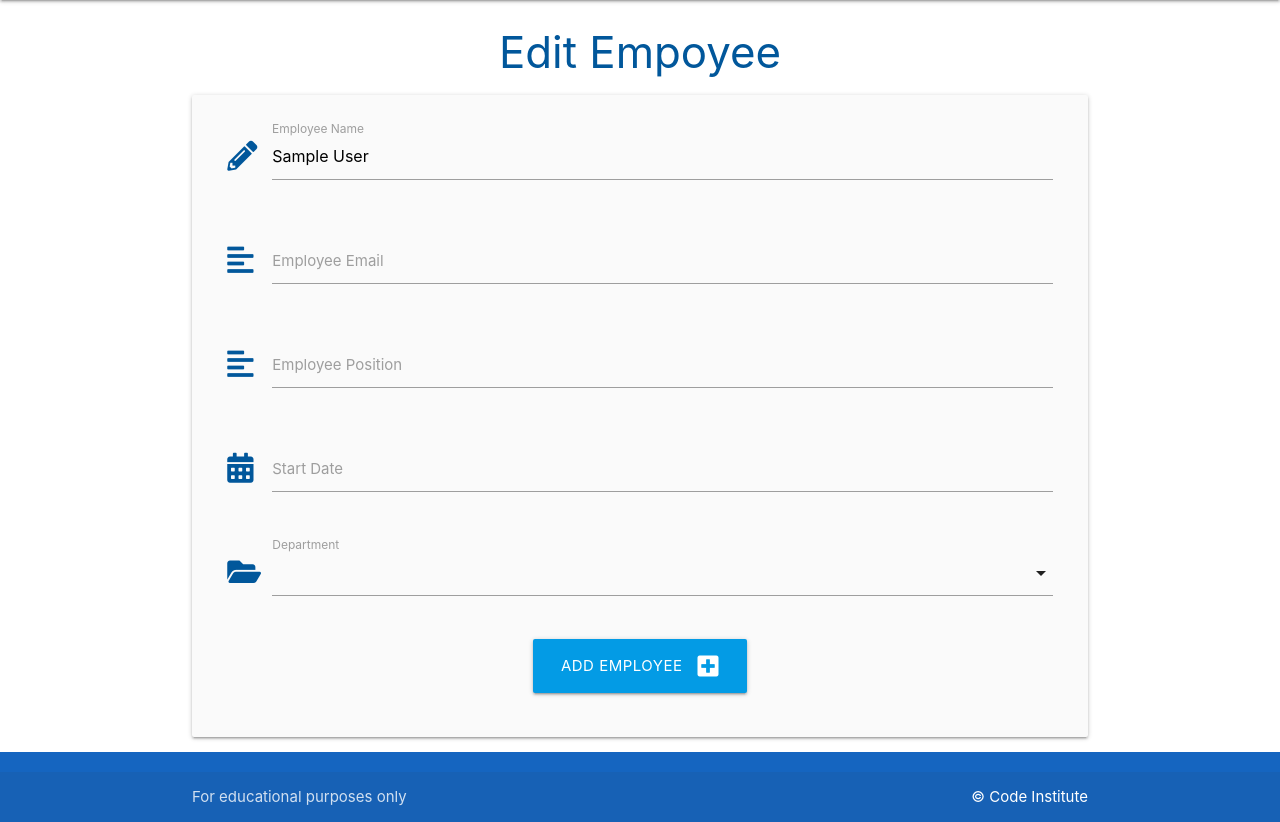
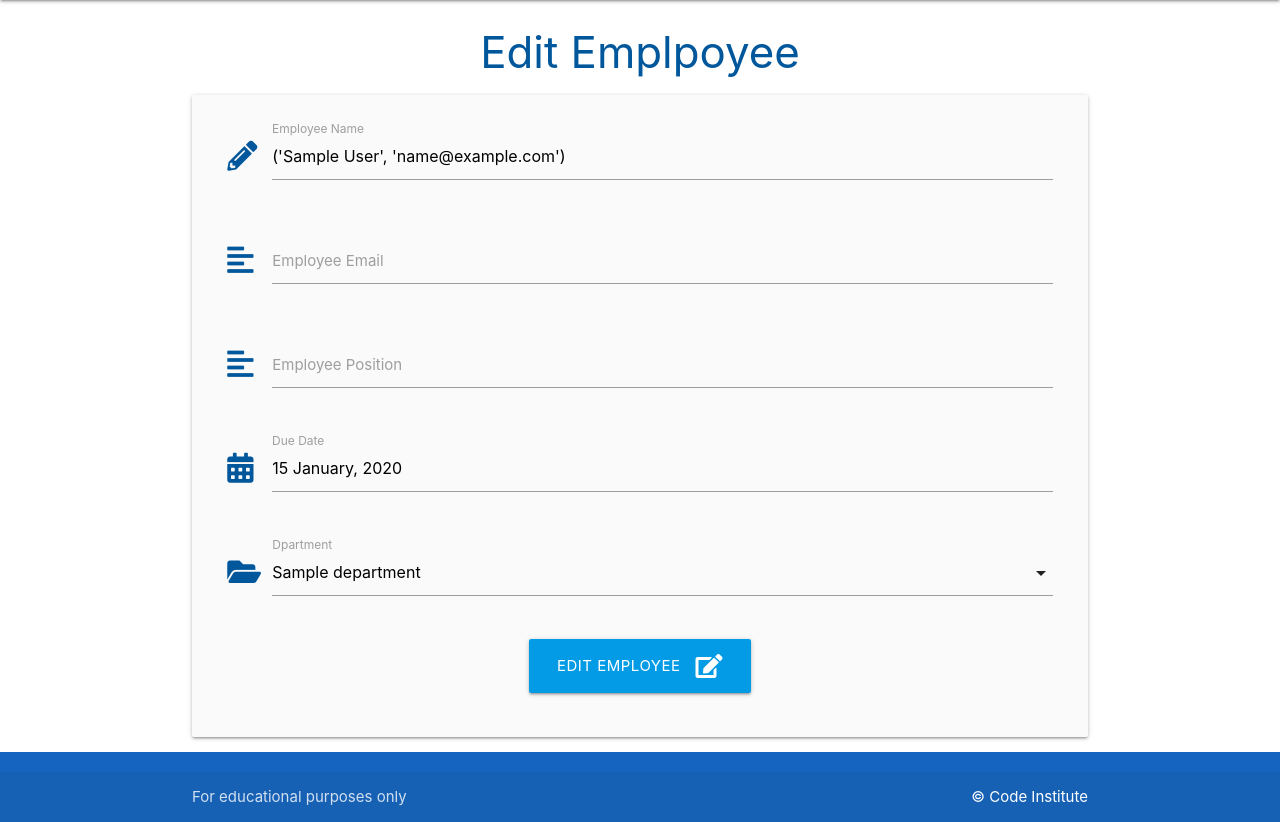
Before and after one commit to struk49/staffmanagerapp, a Flask app: template staffmanager/templates/edit_employee.html in a window 1280 px wide. Shown: the part 64-886 px from the top of the page. Run offline with Flask 3, Linux system fonts and the light colour scheme; tables that the repository leaves empty hold one stand-in row (values such as "Sample post"); the template is opened without the code that fills it: values that come from a table or form of the project are taken from there, most other values are stand-ins (such as "Sample title", 1, 10 or a date in 2020).

```diff
--- a/staffmanager/templates/edit_employee.html
+++ b/staffmanager/templates/edit_employee.html
@@ -1,7 +1,7 @@
 {% extends "base.html" %}
 {% block content %}
 
-<h3 class="light-blue-text text-darken-4 center-align">Edit Empoyee</h3>
+<h3 class="light-blue-text text-darken-4 center-align">Edit Emplpoyee</h3>
 
 <div class="row card-panel grey lighten-5">
     <form class="col s12" method="POST" action="{{ url_for('edit_employee', employee_id=employee.id) }}">
@@ -9,7 +9,8 @@
         <div class="row">
             <div class="input-field col s12">
                 <i class="fas fa-pencil-alt prefix light-blue-text text-darken-4"></i>
-                <input id="employee_name" name="employee_name" value="{{ employee.employee_name }}" minlength="5" maxlength="50" type="text" class="validate" required>
+                <input id="employee_name" name="employee_name" value="{{ employee.employee_name, employee.employee_email }}" minlength="5" maxlength="50"
+                    type="text" class="validate" required>
                 <label for="employee_name">Employee Name</label>
             </div>
         </div>
@@ -17,7 +18,7 @@
         <div class="row">
             <div class="input-field col s12">
                 <i class="fas fa-align-left prefix light-blue-text text-darken-4"></i>
-                <input id="employee_email" name="employee_email" minlength="5" maxlength="25" type="text" class="validate" required>
+                <input id="employee_email" name="employee_email" minlength="5" maxlength="50" type="text" class="validate" required>
                 <label for="employee_email">Employee Email</label>
             </div>
         </div>
@@ -30,36 +31,38 @@
             </div>
         </div>
 
+
         <!-- start date -->
         <div class="row">
             <div class="input-field col s12">
                 <i class="fas fa-calendar-alt prefix light-blue-text text-darken-4"></i>
-                <input id="start_date" name="start_date" type="text" class="datepicker validate" required>
-                <label for="start_date">Start Date</label>
+                <input id="start_date" name="start_date" type="text" value="{{ employee.start_date.strftime('%d %B, %Y') }}"
+                    class="datepicker validate" required>
+                <label for="start_date">Due Date</label>
             </div>
         </div>
-          <!-- category id -->
-          <div class="row">
+        <!-- category id -->
+        <div class="row">
             <div class="input-field col s12">
                 <i class="fas fa-folder-open prefix light-blue-text text-darken-4"></i>
                 <select id="department_id" name="department_id" class="validate" required>
                     <option value="" disabled>Choose Department</option>
                     {% for department in departments %}
-                        {% if departemnt == employee.department %}
-                            <option value="{{ departemnt.id }}" selected>{{ department.departemnt_name }}</option>
+                        {% if department== employee.department %}
+                            <option value="{{ department.id }}" selected>{{ department.department_name }}</option>
                         {% else %}
-                            <option value="{{ department.id }}">{{ department.departemnt_name }}</option>
+                            <option value="{{ department.id }}">{{ department.department_name }}</option>
                         {% endif %}
                     {% endfor %}
                 </select>
-                <label for="department_id">Department</label>
+                <label for="department_id">Dpartment</label>
             </div>
         </div>
         <!-- submit button -->
         <div class="row">
             <div class="col s12 center-align">
                 <button type="submit" class="btn-large light-blue darken-1">
-                    Add Employee <i class="fas fa-plus-square right"></i>
+                    Edit Employee <i class="fas fa-edit right"></i>
                 </button>
             </div>
         </div>
```
